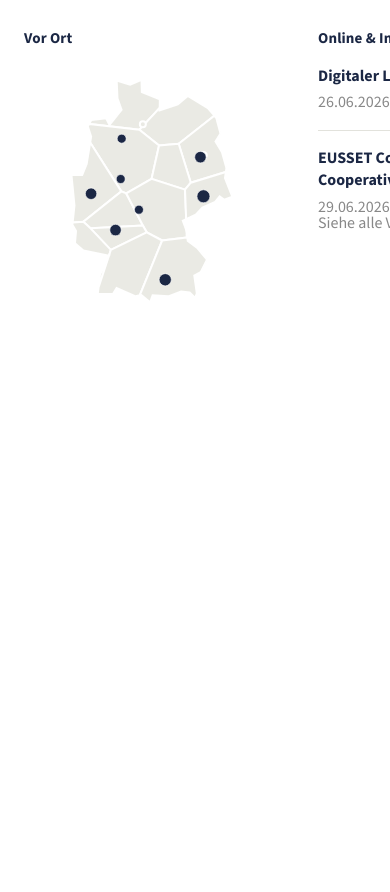
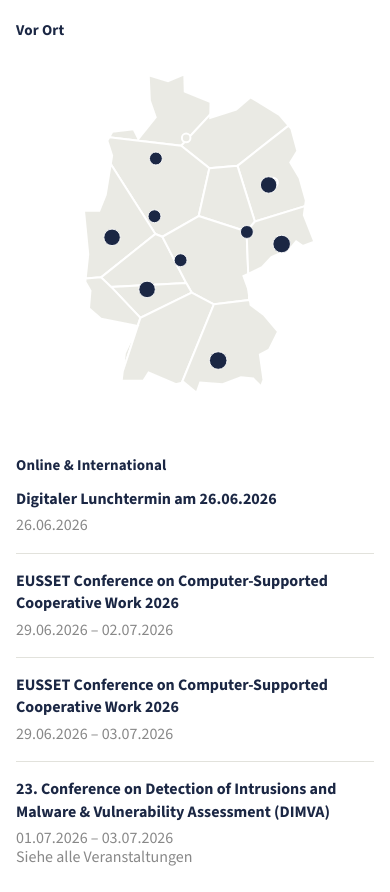
Before and after one commit to marcoheinisch/gi-eventmap-prototype, a plain HTML site: page index.html in a window 390 px wide. Before the commit the page ends 844 px from the top, so only its background shows below. Drawn offline with nearby package versions, Linux system fonts and the light colour scheme.

Commit message:
make mobile responsive

```diff
--- a/index.html
+++ b/index.html
@@ -197,6 +197,32 @@
       margin-top: 12px;
       padding-top: 12px;
       border-top: 1px solid var(--border);
+    }
+
+    @media (max-width: 720px) {
+      .widget {
+        padding: 20px 16px 24px;
+        overflow-x: visible;
+      }
+
+      .columns {
+        grid-template-columns: 1fr;
+        gap: 28px;
+        min-width: 0;
+      }
+
+      .map-shell {
+        width: min(100%, 420px);
+        margin: 0 auto;
+      }
+
+      .section-label {
+        margin-bottom: 12px;
+      }
+
+      .event-card {
+        width: calc(100vw - 32px);
+      }
     }
   </style>
 </head>
```
